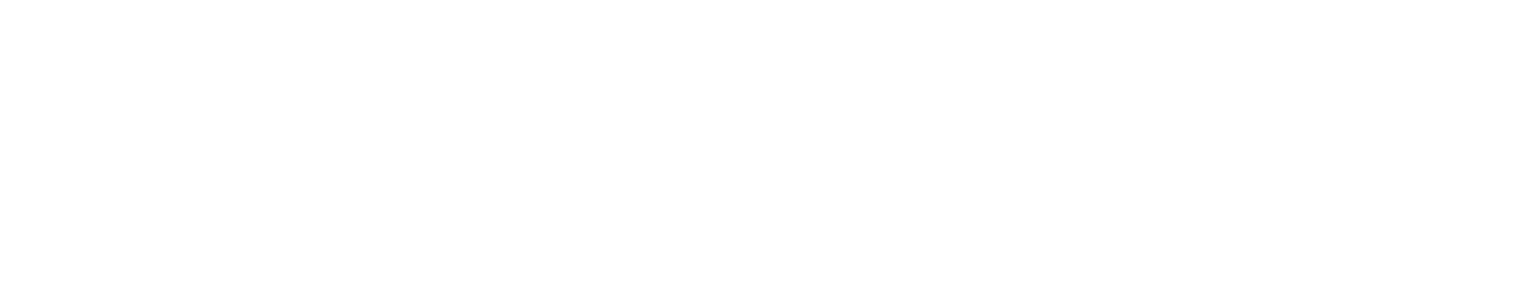
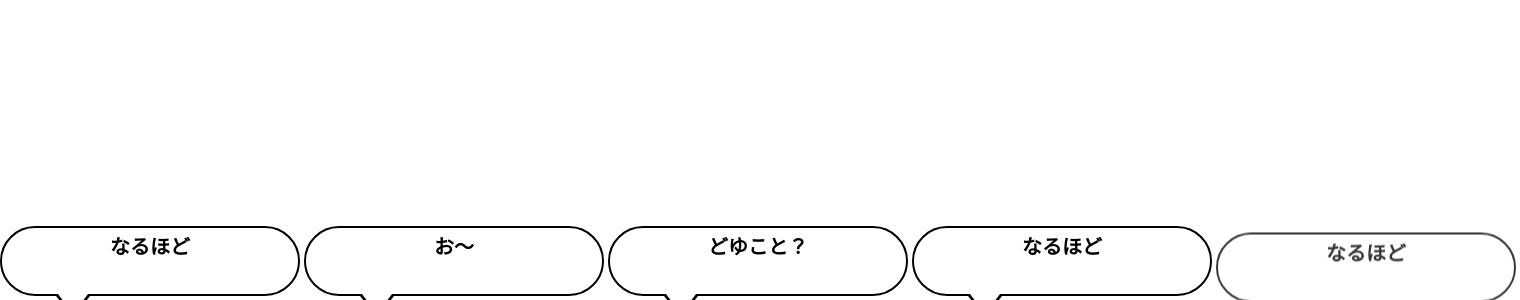
Before and after one commit to shikibu9419/entertainment-computing-2020, a Nuxt app: page /streamer in a window 1280 px wide. Before the commit this address had no page. Shown: the part 484-784 px from the top of the page, 1520 px wide, since content can reach past the window. Built offline with nearby package versions, Linux system fonts and the light colour scheme.

Commit message:
Add page for streamer

```diff
--- /dev/null
+++ b/components/Comment.vue
@@ -0,0 +1,73 @@
+<!-- Please remove this file from your project -->
+<template>
+  <div class='arrow-box'>
+    {{ content }}
+  </div>
+</template>
+
+<script lang="ts">
+import Vue from 'vue'
+
+export default Vue.extend({
+  props: {
+    content: String
+  }
+})
+</script>
+
+<style>
+.arrow-box{
+    position:relative;
+    width:300px;
+    height:70px;
+    background:#FFFFFF;
+    padding:4px;
+    text-align:center;
+    border:2px solid #000000;
+    color:#000000;
+    font-size:20px;
+    font-weight:bold;
+    border-radius:50px;
+    -webkit-border-radius:50px;
+    -moz-border-radius:50px;
+    margin-right: 4px;
+}
+.arrow-box:after,.arrow-box:before{
+    border: solid transparent;
+    content:'';
+    height:0;
+    width:0;
+    pointer-events:none;
+    position:absolute;
+    top:100%;
+    left:24%;
+}
+.arrow-box:after{
+    border-color: rgba(255, 255, 255, 0);
+    border-top-width:20px;
+    border-bottom-width:20px;
+    border-left-width:15px;
+    border-right-width:15px;
+    margin-left: -15px;
+    border-top-color:#FFFFFF;
+}
+.arrow-box:before{
+    border-color: rgba(0, 0, 0, 0);
+    border-top-width:22px;
+    border-bottom-width:22px;
+    border-left-width:17px;
+    border-right-width:17px;
+    margin-left: -17px;
+    margin-top: 2px;
+    border-top-color:#000000;
+}
+
+.v-enter-active, .v-leave-active {
+    transition: all .5s cubic-bezier(1.0, 0.5, 0.8, 1.0);
+}
+
+.v-enter, v-leave-to {
+    transform: translateY(10px);
+    opacity: 0;
+}
+</style>
--- /dev/null
+++ b/components/Top.vue
@@ -0,0 +1,17 @@
+<!-- Please remove this file from your project -->
+<template>
+  <div>
+    <div v-if="streaming">
+      <button>配信する</button>
+    </div>
+    <div v-else>
+      <button>配信する</button>
+    </div>
+  </div>
+</template>
+
+<script lang="ts">
+import Vue from 'vue'
+
+export default Vue.extend({})
+</script>
--- /dev/null
+++ b/pages/audience.vue
@@ -0,0 +1,9 @@
+<template>
+  <Tutorial/>
+</template>
+
+<script lang="ts">
+import Vue from 'vue'
+
+export default Vue.extend({})
+</script>
--- /dev/null
+++ b/pages/streamer.vue
@@ -0,0 +1,65 @@
+<template>
+  <div>
+    <transition-group name="list" class="comment-area">
+      <span v-for="(comment, index) in comments" v-bind:key="index">
+        <comment :content="comment" />
+      </span>
+    </transition-group>
+  </div>
+</template>
+
+<script lang="ts">
+import Vue from 'vue'
+import Comment from '../components/Comment.vue';
+
+export default Vue.extend({
+  components: {
+    Comment
+  },
+  data () {
+    return {
+      comments: ['コメント例'],
+      index: 0
+    }
+  },
+  mounted () {
+    const contents = ['なるほど', 'お〜', 'どゆこと？'];
+    setInterval(() => {
+      this.createComment(contents[this.index]);
+      this.index = (this.index + 1) % contents.length;
+    }, 1000)
+    setInterval(() => {
+      if (this.comments.length > 2)
+        this.removeComment();
+    }, 1500)
+  },
+  methods: {
+    createComment (content: string) {
+      // const CommentClass = Vue.extend(Comment);
+      // const instance = (new CommentClass({ propsData: { content } })).$mount();
+      // document.getElementById('comment-area')?.appendChild(instance.$el);
+      this.comments.push(content);
+    },
+    removeComment () {
+      this.comments.splice(0, 1);
+    }
+  }
+})
+</script>
+
+<style>
+.comment-area {
+  position: absolute;
+  bottom: 0;
+  display: flex;
+  padding-bottom: 20px;
+}
+.list-enter-active, .list-leave-active {
+  transition: all 1s;
+}
+.list-enter, .list-leave-to /* .list-leave-active for below version 2.1.8 */ {
+  opacity: 0;
+  transform: translateY(30px);
+}
+
+</style>
```
